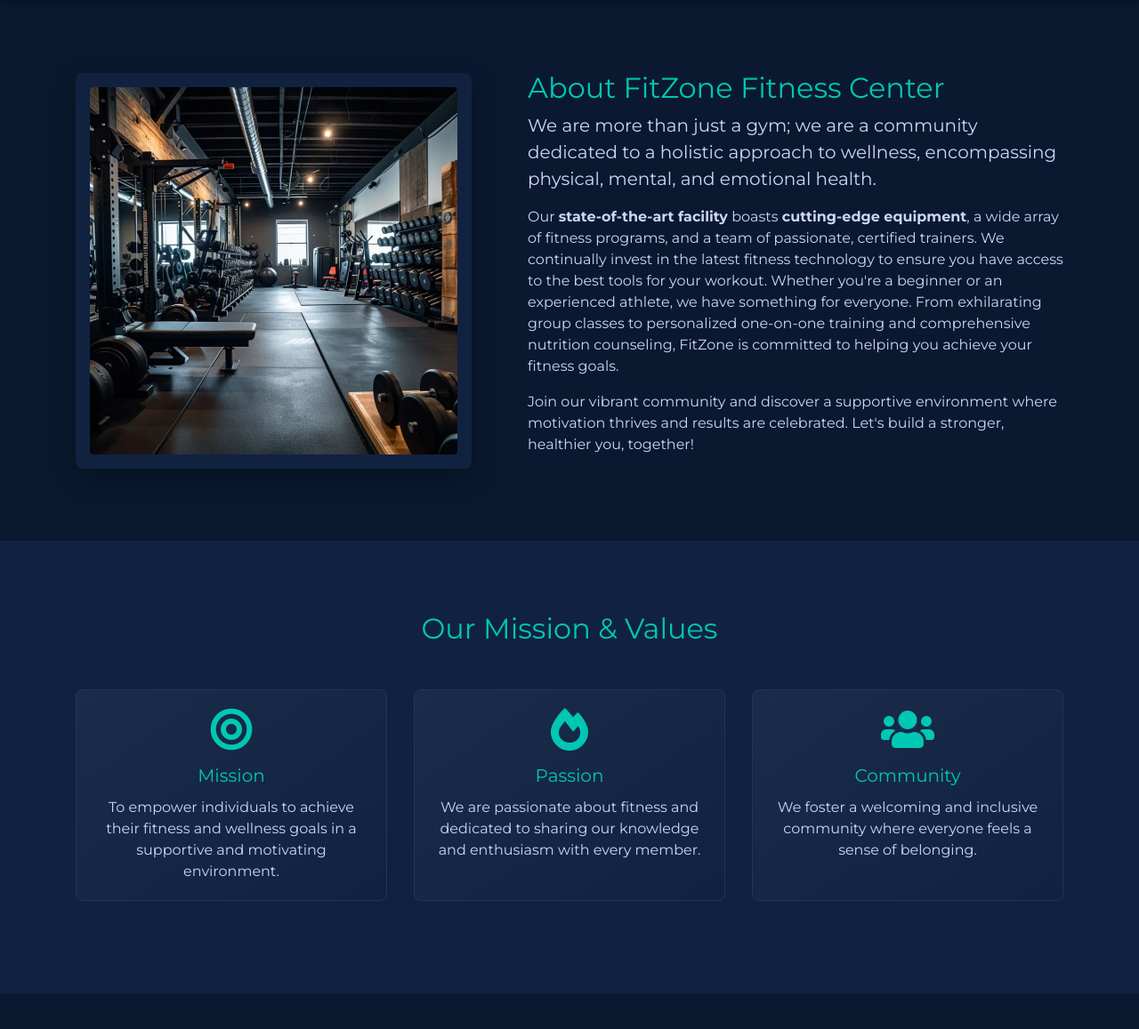
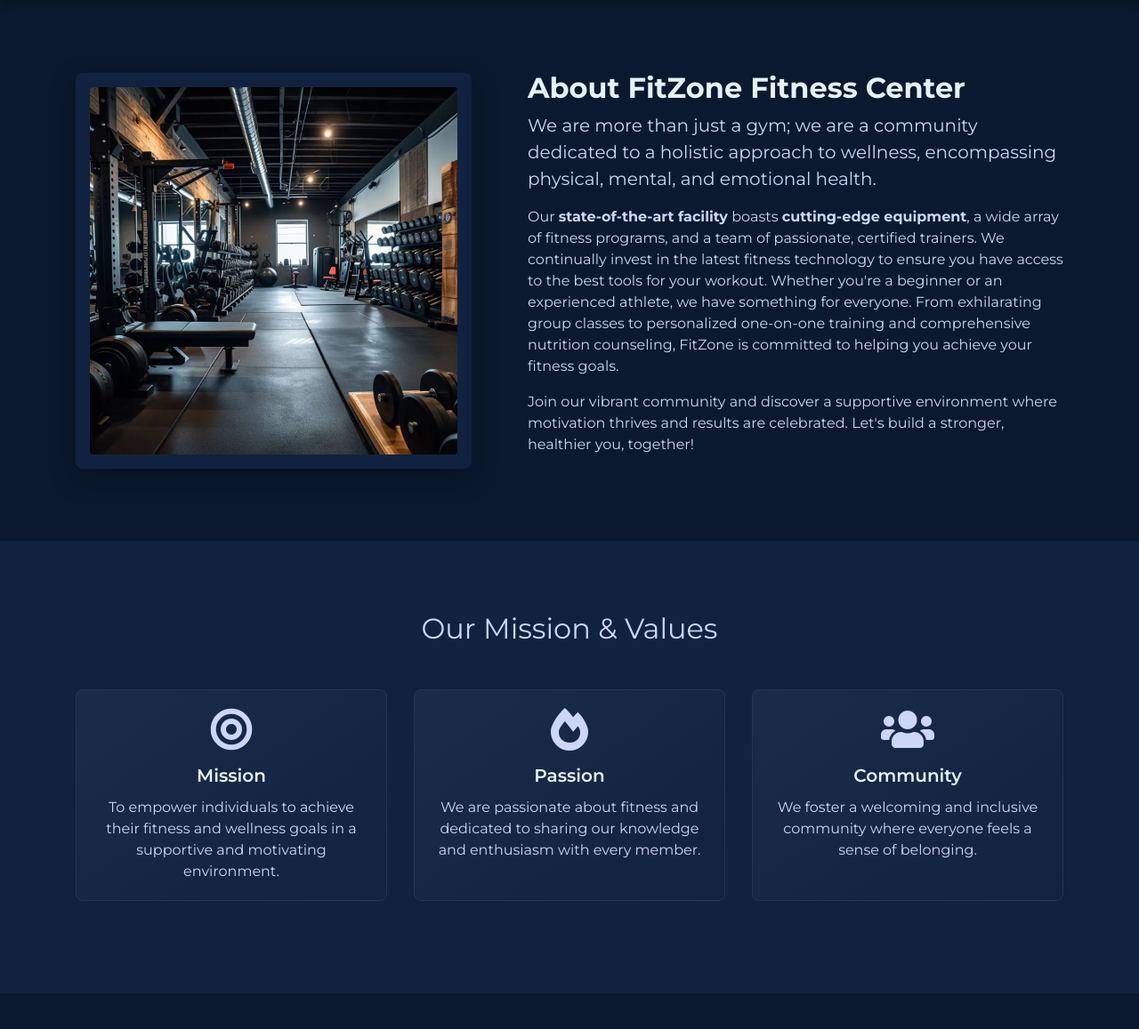
Before and after one commit to HimashaWeerasekara02/fitzone, a PHP site: page /about.php in a window 1280 px wide. Shown: the part 57-1214 px from the top of the page at 89% size. Run offline with PHP 8.4, Linux system fonts and the light colour scheme; some libraries are stand-ins or nearby versions.

Commit message:
style: Balance UI by reducing excessive neon green accents on headings and cards

```diff
--- a/about.php
+++ b/about.php
@@ -23,12 +23,12 @@
 
 <div class="mission-section">
     <div class="container">
-        <h2 class="text-center mb-5" style="color: #00c7b3;">Our Mission & Values</h2>
+        <h2 class="text-center mb-5">Our Mission & Values</h2>
         <div class="row text-center">
             <div class="col-md-4 mb-4">
                 <div class="card h-100">
                     <div class="card-body">
-                        <i class="fas fa-bullseye fa-3x mb-3" style="color: #00c7b3;"></i>
+                        <i class="fas fa-bullseye fa-3x mb-3"></i>
                         <h5 class="card-title">Mission</h5>
                         <p class="card-text">To empower individuals to achieve their fitness and wellness goals in a supportive and motivating environment.</p>
                     </div>
@@ -37,7 +37,7 @@
             <div class="col-md-4 mb-4">
                 <div class="card h-100">
                     <div class="card-body">
-                        <i class="fas fa-fire-alt fa-3x mb-3" style="color: #00c7b3;"></i>
+                        <i class="fas fa-fire-alt fa-3x mb-3"></i>
                         <h5 class="card-title">Passion</h5>
                         <p class="card-text">We are passionate about fitness and dedicated to sharing our knowledge and enthusiasm with every member.</p>
                     </div>
@@ -46,7 +46,7 @@
             <div class="col-md-4 mb-4">
                 <div class="card h-100">
                     <div class="card-body">
-                        <i class="fas fa-users fa-3x mb-3" style="color: #00c7b3;"></i>
+                        <i class="fas fa-users fa-3x mb-3"></i>
                         <h5 class="card-title">Community</h5>
                         <p class="card-text">We foster a welcoming and inclusive community where everyone feels a sense of belonging.</p>
                     </div>
--- a/assets/css/style.css
+++ b/assets/css/style.css
@@ -102,7 +102,8 @@ body {
 }
 
 .about-section .about-text h2 {
-    color: #00c7b3;
+    color: #e6f1ff;
+    font-weight: 700;
 }
 
 .mission-section {
@@ -123,7 +124,8 @@ body {
 }
 
 .card-title {
-    color: #00c7b3;
+    color: #e6f1ff;
+    font-weight: 600;
 }
 
 .class-card .card-img-top {
--- a/blog.php
+++ b/blog.php
@@ -12,7 +12,7 @@ $result = $conn->query($sql);
 ?>
 
 <div class="container my-5">
-    <h1 class="text-center mb-4" style="color: #00c7b3;">FitZone Blog: Your Guide to Wellness</h1>
+    <h1 class="text-center mb-4">FitZone Blog: Your Guide to Wellness</h1>
     <p class="text-center mb-5">Discover workout routines, healthy recipes, meal plans, and inspiring success stories.</p>
 
     <div class="row justify-content-center mb-5">
--- a/classes.php
+++ b/classes.php
@@ -5,7 +5,7 @@ $result = $conn->query("SELECT * FROM classes");
 ?>
 
 <div class="container my-5">
-    <h1 class="text-center mb-4" style="color: #00c7b3;">Our Classes</h1>
+    <h1 class="text-center mb-4">Our Classes</h1>
     <p class="text-center mb-5">Find the perfect class to fit your goals and schedule. We offer a variety of options for all fitness levels.</p>
 
     <div class="row">
--- a/contact.php
+++ b/contact.php
@@ -22,7 +22,7 @@ if ($_SERVER['REQUEST_METHOD'] == 'POST' && isset($_SESSION['user_id'])) {
 ?>
 
 <div class="container my-5">
-    <h1 class="text-center mb-4" style="color: #00c7b3;">Contact Us</h1>
+    <h1 class="text-center mb-4">Contact Us</h1>
     <p class="text-center mb-5">Have a question or want to learn more? Send us a message or visit us in person!</p>
 
     <div class="row">
--- a/membership.php
+++ b/membership.php
@@ -5,7 +5,7 @@ $result = $conn->query("SELECT * FROM memberships ORDER BY price ASC");
 ?>
 
 <div class="container my-5">
-    <h1 class="text-center mb-4" style="color: #00c7b3;">Flexible Membership Plans</h1>
+    <h1 class="text-center mb-4">Flexible Membership Plans</h1>
     <p class="text-center mb-5">Choose the plan that fits your lifestyle and start your fitness journey today!</p>
 
     <div class="row justify-content-center">
--- a/post.php
+++ b/post.php
@@ -19,7 +19,7 @@ if (!$post) {
 <div class="container my-5">
     <div class="row">
         <div class="col-md-8 offset-md-2">
-            <h1 style="color: #00c7b3;"><?php echo htmlspecialchars($post['title']); ?></h1>
+            <h1><?php echo htmlspecialchars($post['title']); ?></h1>
             <p class="text-muted" style="color: #8892b0 !important;">
                 By <?php echo htmlspecialchars($post['username']); ?> | <?php echo date('F j, Y', strtotime($post['created_at'])); ?> | Category: <?php echo htmlspecialchars($post['category']); ?>
             </p>
--- a/trainers.php
+++ b/trainers.php
@@ -19,7 +19,7 @@ $result = $conn->query("SELECT * FROM trainers");
 ?>
 
 <div class="container my-5">
-    <h1 class="text-center mb-4" style="color: #00c7b3;">Meet Our Trainers</h1>
+    <h1 class="text-center mb-4">Meet Our Trainers</h1>
     <p class="text-center mb-5">Our certified and experienced trainers are here to guide and motivate you on your fitness journey.</p>
 
     <?php if(isset($_GET['status']) && $_GET['status'] == 'requested'): ?>
@@ -44,10 +44,10 @@ $result = $conn->query("SELECT * FROM trainers");
 
                             <ul class="trainer-details text-left flex-grow-1">
                                 <?php if(!empty($trainer['certifications'])): ?>
-                                <li><i class="fas fa-certificate" style="color: #00c7b3;"></i> <?php echo htmlspecialchars($trainer['certifications']); ?></li>
+                                <li><i class="fas fa-certificate"></i> <?php echo htmlspecialchars($trainer['certifications']); ?></li>
                                 <?php endif; ?>
                                 <?php if(!empty($trainer['price_per_hour'])): ?>
-                                <li><i class="fas fa-dollar-sign" style="color: #00c7b3;"></i> $<?php echo htmlspecialchars($trainer['price_per_hour']); ?>/hour</li>
+                                <li><i class="fas fa-dollar-sign"></i> $<?php echo htmlspecialchars($trainer['price_per_hour']); ?>/hour</li>
                                 <?php endif; ?>
                             </ul>
 
```
Also changed, not shown: index.php (+4 -4 lines), 2 other files.
